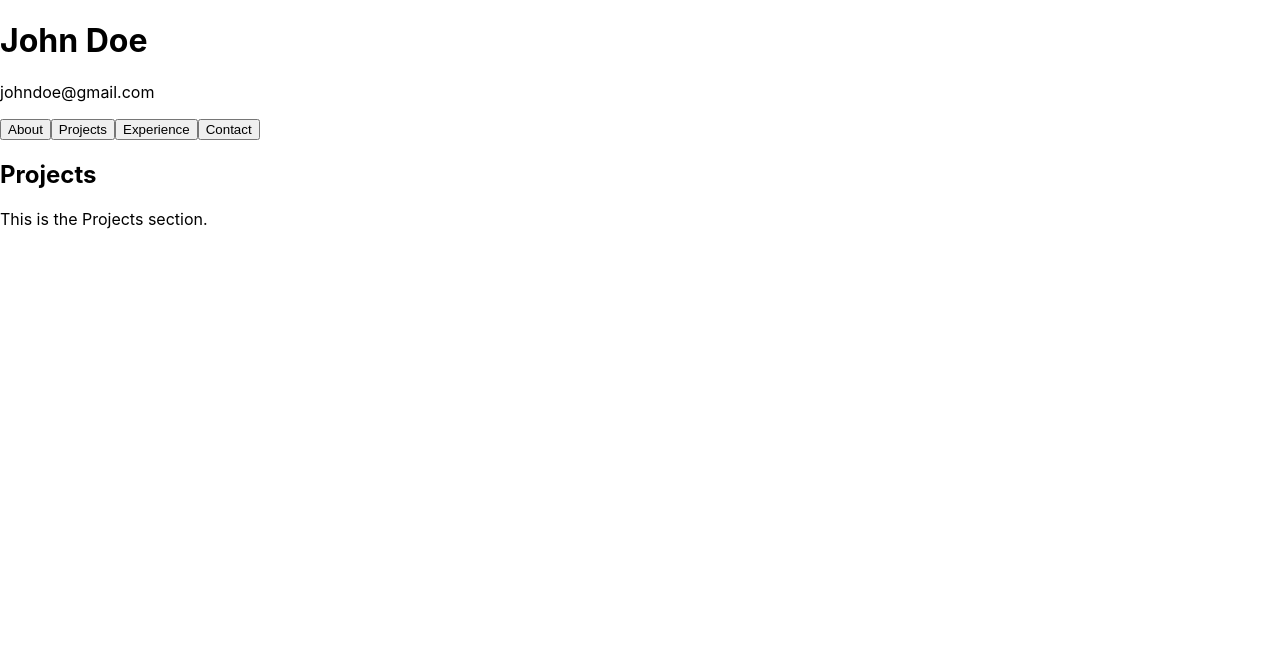
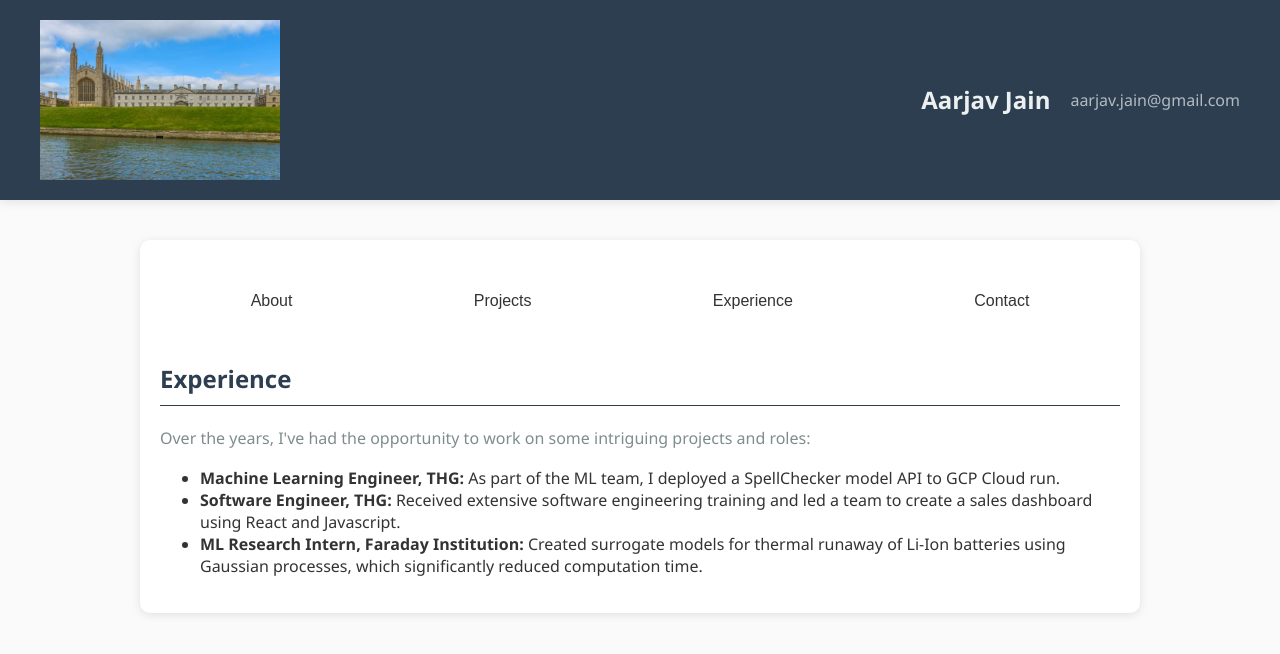
Before and after one commit to aarjav123cam/AarjavWebsite, a React (Create React App) app: page / in a window 1280 px wide. Both pictures are taken after a click on the button "Projects". Shown: the top 654 px of the page. Built offline with nearby package versions, Linux system fonts and the light colour scheme.

Commit message:
added content v1

```diff
--- a/src/App.js
+++ b/src/App.js
@@ -1,6 +1,7 @@
 import React from 'react';
 import Header from './components/Header';
 import MainContent from './components/MainContent';
+import './styles.css';
 
 function App() {
   return (
--- a/src/components/About.js
+++ b/src/components/About.js
@@ -3,8 +3,9 @@ import React from 'react';
 function About() {
   return (
     <div>
-      <h2>About</h2>
-      <p>This is the About section.</p>
+      <h2>About Me</h2>
+      <p>Hello! I'm a passionate Theoretical Physics Masters graduate from the University of Cambridge who has found his calling in the field of Software Engineering. In my current role at THG, I leverage my skills in Python, Java, JavaScript, GCP, and Docker to solve complex problems.</p>
+      <p>Being a scientist at heart, I'm intrigued by the application of Mathematics and Machine Learning in real-world scenarios. I strive to bring this curiosity and rigorous analytical thinking to my work as a software engineer. Beyond work, you will often find me engrossed in a cricket match or pushing my limits in a marathon.</p>
     </div>
   );
 }
--- a/src/components/Contact.js
+++ b/src/components/Contact.js
@@ -4,7 +4,7 @@ function Contact() {
   return (
     <div>
       <h2>Contact</h2>
-      <p>This is the Contact section.</p>
+      <p>If you'd like to get in touch or learn more about my work, I'd love to hear from you. You can reach me at [Your Email Address].</p>
     </div>
   );
 }
--- a/src/components/Experience.js
+++ b/src/components/Experience.js
@@ -4,7 +4,12 @@ function Experience() {
   return (
     <div>
       <h2>Experience</h2>
-      <p>This is the Experience section.</p>
+      <p>Over the years, I've had the opportunity to work on some intriguing projects and roles:</p>
+      <ul>
+        <li><strong>Machine Learning Engineer, THG:</strong> As part of the ML team, I deployed a SpellChecker model API to GCP Cloud run.</li>
+        <li><strong>Software Engineer, THG:</strong> Received extensive software engineering training and led a team to create a sales dashboard using React and Javascript.</li>
+        <li><strong>ML Research Intern, Faraday Institution:</strong> Created surrogate models for thermal runaway of Li-Ion batteries using Gaussian processes, which significantly reduced computation time.</li>
+      </ul>
     </div>
   );
 }
--- a/src/components/Header.js
+++ b/src/components/Header.js
@@ -1,11 +1,13 @@
 import React from 'react';
+import chapelImage from '../images/kings_college_chapel.jpg'; // Replace with your image path
 
 function Header() {
   return (
     <header>
+      <img src={chapelImage} alt="King's College Chapel" className="header-image" />
       <div className="title-email">
-        <h1>John Doe</h1>
-        <p>johndoe@gmail.com</p>
+        <h1>Aarjav Jain</h1>
+        <p>aarjav.jain@gmail.com</p>
       </div>
     </header>
   );
--- a/src/components/Projects.js
+++ b/src/components/Projects.js
@@ -1,12 +1,17 @@
 import React from 'react';
 
-function Projects() {
+function Experience() {
   return (
     <div>
-      <h2>Projects</h2>
-      <p>This is the Projects section.</p>
+      <h2>Experience</h2>
+      <p>Over the years, I've had the opportunity to work on some intriguing projects and roles:</p>
+      <ul>
+        <li><strong>Machine Learning Engineer, THG:</strong> As part of the ML team, I deployed a SpellChecker model API to GCP Cloud run.</li>
+        <li><strong>Software Engineer, THG:</strong> Received extensive software engineering training and led a team to create a sales dashboard using React and Javascript.</li>
+        <li><strong>ML Research Intern, Faraday Institution:</strong> Created surrogate models for thermal runaway of Li-Ion batteries using Gaussian processes, which significantly reduced computation time.</li>
+      </ul>
     </div>
   );
 }
 
-export default Projects;
+export default Experience;
--- a/src/styles.css
+++ b/src/styles.css
@@ -1,16 +1,18 @@
 body {
     margin: 0;
-    font-family: Arial, sans-serif;
-    background: #F5F5F5;
+    font-family: 'Segoe UI', Tahoma, Geneva, Verdana, sans-serif;
+    background-color: #fafafa;
+    color: #333;
   }
 
   header {
     display: flex;
     justify-content: space-between;
-    padding: 20px;
-    background-color: #3F51B5;
-    color: white;
-    box-shadow: 0 3px 6px rgba(0,0,0,0.16), 0 3px 6px rgba(0,0,0,0.23);
+    align-items: center;
+    padding: 20px 40px;
+    background-color: #2c3e50;
+    color: #ecf0f1;
+    box-shadow: 0 2px 10px rgba(0, 0, 0, 0.1);
   }
 
   .title-email {
@@ -20,51 +22,61 @@ body {
 
   .title-email h1 {
     margin-right: 20px;
-    font-size: 1.5em;
+    font-size: 24px;
   }
 
   .title-email p {
-    font-size: 0.9em;
-    opacity: 0.8;
+    font-size: 16px;
+    opacity: 0.7;
   }
 
   nav {
     display: flex;
     justify-content: space-around;
     padding: 20px 0;
-    background: #FFF;
-    box-shadow: 0 2px 4px rgba(0,0,0,0.16), 0 2px 4px rgba(0,0,0,0.23);
   }
 
   nav button {
     padding: 10px 20px;
     border: none;
-    background-color: #3F51B5;
-    color: #fff;
+    background-color: transparent;
+    color: #333;
     cursor: pointer;
-    border-radius: 5px;
-    font-weight: bold;
+    font-size: 16px;
     transition: all 0.3s ease;
+    border: 2px solid transparent;
   }
 
   nav button:hover {
-    background-color: #303F9F;
-    box-shadow: 0 2px 4px rgba(0,0,0,0.16), 0 2px 4px rgba(0,0,0,0.23);
+    color: #3498db;
+    border: 2px solid #3498db;
   }
 
   main {
     max-width: 960px;
     margin: 40px auto;
     padding: 0 20px;
+    background-color: #fff;
+    box-shadow: 0 2px 10px rgba(0, 0, 0, 0.1);
+    border-radius: 10px;
+    padding: 20px;
   }
 
   main h2 {
-    color: #3F51B5;
+    color: #2c3e50;
+    border-bottom: 1px solid #2c3e50;
+    padding-bottom: 10px;
     margin-bottom: 20px;
   }
 
   main p {
     line-height: 1.6;
-    color: #333;
-    font-size: 1em;
+    color: #7f8c8d;
+    font-size: 16px;
   }
+
+  .header-image {
+    height: auto;  /* Adjust as needed */
+    width: 20%;
+    margin-right: 20px;
+  }
```
Also changed, not shown: src/images/kings_college_chapel.jpg (added).
